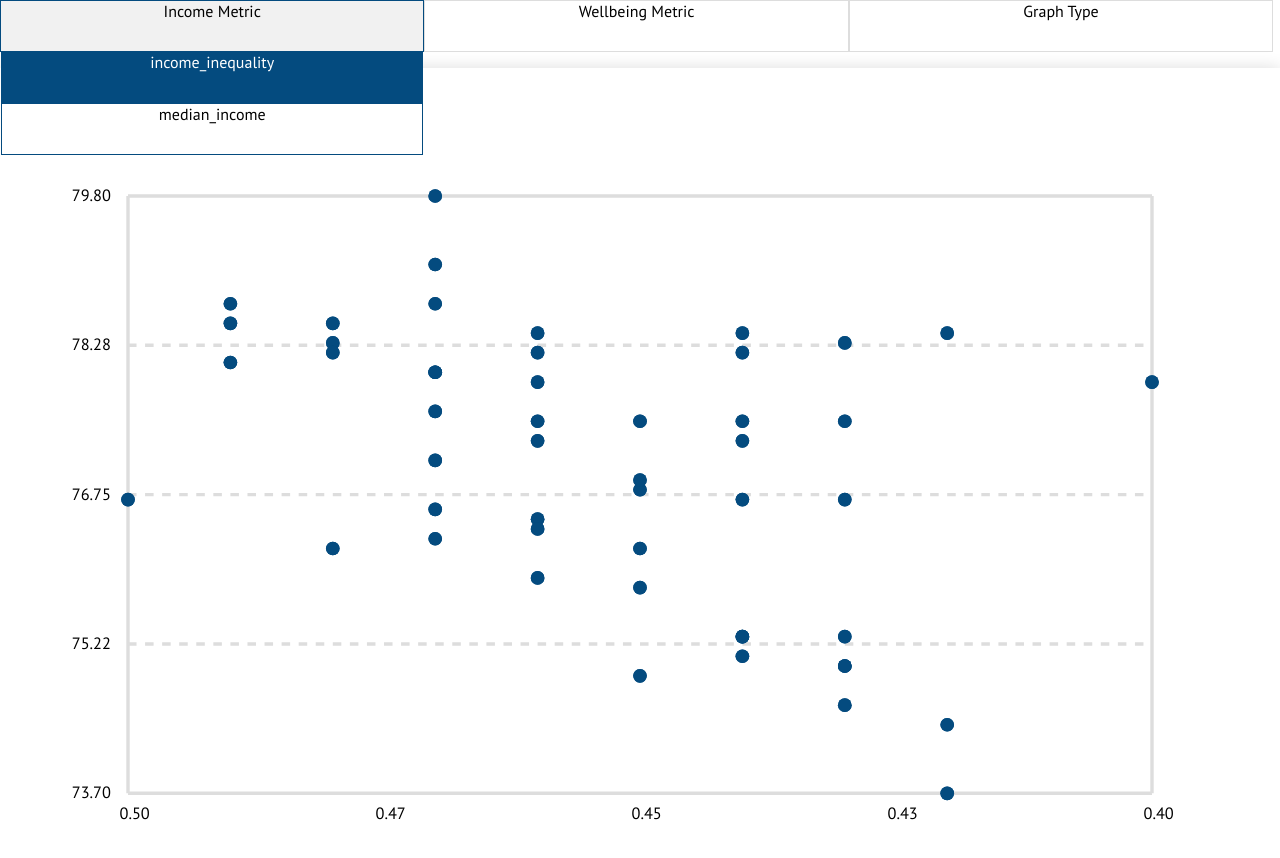
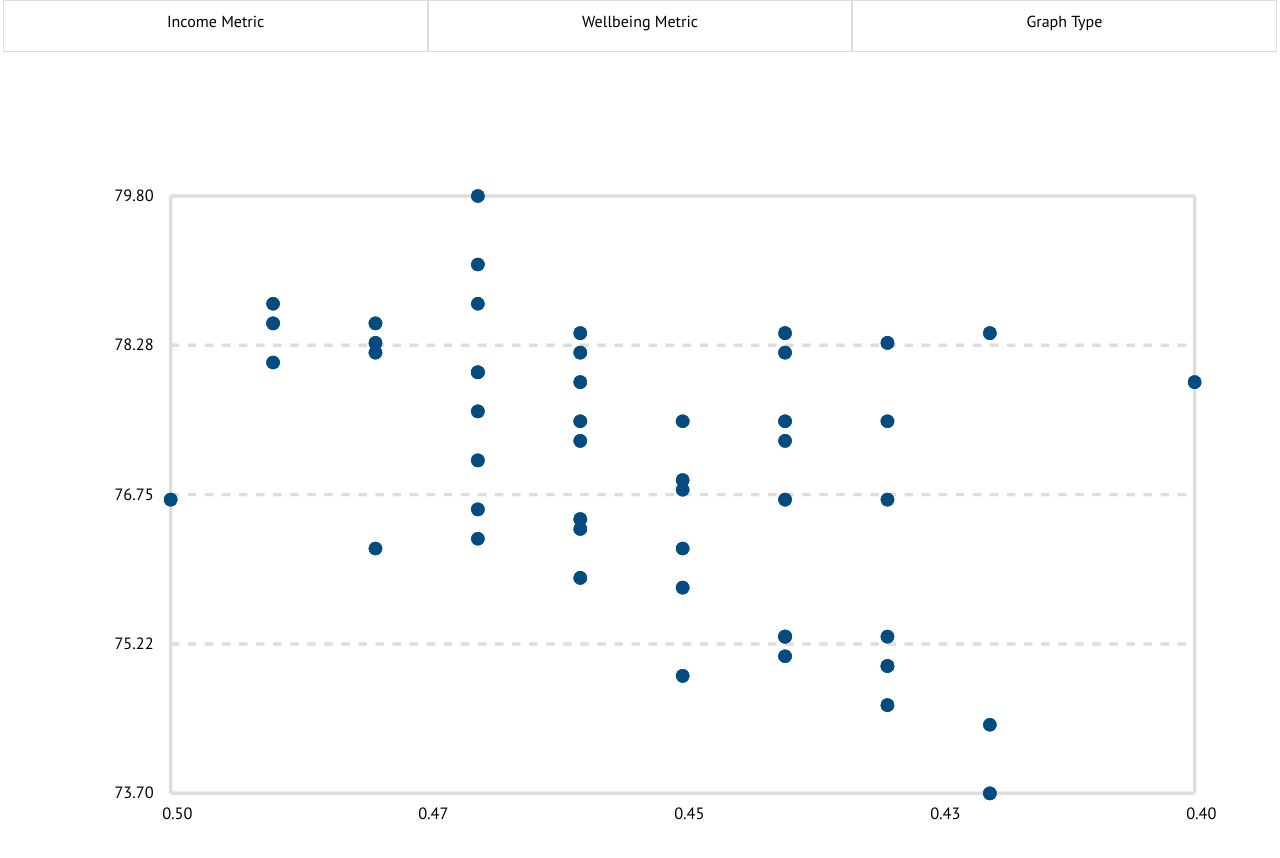
Before and after one commit to fjlanasa/inequality-visualization, a React (Create React App) app: page / in a window 1280 px wide. Shown: the top 858 px of the page. Built offline with nearby package versions, Linux system fonts and the light colour scheme.

Commit message:
some styling

```diff
--- a/src/components/Graph/Graph.js
+++ b/src/components/Graph/Graph.js
@@ -5,8 +5,8 @@ import LabelCollection from './../LabelCollection/LabelCollection';
 
 export default function Graph(props) {
   let margin = {
-    left: 75,
-    right: 75,
+    left: 100,
+    right: 50,
     top: 75,
     bottom: 75
   }
--- a/src/components/Graph/Graph.scss
+++ b/src/components/Graph/Graph.scss
@@ -12,7 +12,7 @@ circle {
 .x-axis-lines {
   stroke-dasharray: 5,5;
 }
-
-.graph-container {
-  box-shadow: 0 0 1em #ddd;
-}
+//
+// .graph-container {
+//   box-shadow: 0 0 1em #ddd;
+// }
--- a/src/components/LabelCollection/LabelCollection.js
+++ b/src/components/LabelCollection/LabelCollection.js
@@ -5,7 +5,7 @@ import metricKey from './../../metricKey';
 export default function LabelCollection(props) {
   let labels,
       {height, width, margin, incomeMetric, wellbeingMetric, maxIncomeMetric, minIncomeMetric, maxWellbeingMetric, minWellbeingMetric, graphType, position} = props;
-  if (props.position === 'y-left') {
+  if (position === 'y-left') {
     labels = [0, .25, .5, .75, 1].map((pct, index) => {
       let yCoord = pct * height + margin.top,
           labelText = metricKey[wellbeingMetric].format(minWellbeingMetric + ((maxWellbeingMetric - minWellbeingMetric)  * (1 - pct))) || minWellbeingMetric;
@@ -13,7 +13,7 @@ export default function LabelCollection(props) {
         <text className={`axis-label ${wellbeingMetric}`} textAnchor='end' x={margin.left - 10} y={yCoord + 3} key={index}>{labelText}</text>
       );
     });
-  } else if (props.position === 'y-right' && graphType === 'slope') {
+  } else if (position === 'y-right' && graphType === 'slope') {
     labels = [0, .25, .5, .75, 1].map((pct, index) => {
       let yCoord = pct * height + margin.top,
           labelText = metricKey[incomeMetric].format(minIncomeMetric + ((maxIncomeMetric - minIncomeMetric)  * (1 - pct))) || minIncomeMetric;
@@ -21,7 +21,7 @@ export default function LabelCollection(props) {
         <text className={`axis-label ${incomeMetric}`} x={margin.left + width + 10} y={yCoord + 3} key={index}>{labelText}</text>
       );
     });
-  } else if (props.position === 'x' && graphType === 'scatter') {
+  } else if (position === 'x' && graphType === 'scatter') {
     labels = [0, .25, .5, .75, 1].map((pct, index) => {
       let xCoord = pct * width + margin.left,
           labelText = metricKey[incomeMetric].format(minIncomeMetric + ((maxIncomeMetric - minIncomeMetric)  * (1 - pct))) || minIncomeMetric;
--- a/src/components/RadioButton/RadioButton.js
+++ b/src/components/RadioButton/RadioButton.js
@@ -1,12 +1,14 @@
 import React from 'react';
 import './RadioButton.css';
+import metricKey from './../../metricKey';
 
 export default function RadioButton(props) {
+  let text = metricKey[props.value].formatted_label;
   return (
     <label>
       <input type='radio' name={props.name} value={props.value} checked={props.checked} onChange={props.handleChange} />
       <div>
-        {props.value}
+        <p>{text}</p>
       </div>
     </label>
   );
--- a/src/components/RadioButton/RadioButton.scss
+++ b/src/components/RadioButton/RadioButton.scss
@@ -7,6 +7,14 @@ input[type=radio] {
 
   &+ div {
     background-color: #fff;
+    padding: 5px;
+    display: flex;
+    justify-content: center;
+    align-items: center;
+
+    p {
+      margin: 0 auto;
+    }
   }
 
   &:checked + div {
--- a/src/components/StateDataPlot/StateDataPlot.js
+++ b/src/components/StateDataPlot/StateDataPlot.js
@@ -25,7 +25,7 @@ export default function StateData(props) {
           incomeCoord,
           wellbeingCoord;
 
-  let circleClass = (hoveredState && state.state_abbrev != hoveredState.state_abbrev ? 'opaque' : '');
+  let circleClass = (hoveredState && state.state_abbrev !== hoveredState.state_abbrev ? 'opaque' : '');
 
   if (props.graphType === 'scatter') {
     incomeCoord = incomePct * width + margin.left;
--- a/src/components/Tooltip/Tooltip.js
+++ b/src/components/Tooltip/Tooltip.js
@@ -4,6 +4,7 @@ import metricKey from './../../metricKey';
 
 export default function Tooltip(props) {
   let {hoveredState, incomeMetric, wellbeingMetric, tooltipStyle} = props;
+
   if (hoveredState) {
     return (
       <div className='tooltip' style={tooltipStyle}>
--- a/src/components/Tooltip/Tooltip.scss
+++ b/src/components/Tooltip/Tooltip.scss
@@ -1,5 +1,7 @@
 .tooltip {
   box-shadow: 0 0 1em #ddd;
+  border: 1px solid black;
+  border-radius: 2px;
   position: absolute;
   padding: 1em;
   background-color: #ddd;
--- a/src/containers/App.js
+++ b/src/containers/App.js
@@ -20,7 +20,7 @@ export default class App extends Component {
     this.handleMouseLeave = this.handleMouseLeave.bind(this);
     this.handleChange = this.handleChange.bind(this);
     this.handleClickOutDash = this.handleClickOutDash.bind(this);
-    this.handleDashButtonClick = this.handleDashButtonClick.bind(this);
+    this.handleDashButtonSelect = this.handleDashButtonSelect.bind(this);
   }
 
   handleChange(e) {
@@ -50,7 +50,7 @@ export default class App extends Component {
     this.setState({selectedDashButton: null});
   }
 
-  handleDashButtonClick(e) {
+  handleDashButtonSelect(e) {
     e.stopPropagation();
     this.setState({selectedDashButton: e.currentTarget.dataset.selector});
   }
@@ -59,20 +59,19 @@ export default class App extends Component {
     let incomeMetrics = ['income_inequality', 'median_income'],
         wellbeingMetrics = ['life_expectancy', 'teen_births', 'homicides', 'imprisonment', 'drop_outs'],
         graphTypes = ['scatter', 'slope'];
-
     return (
       <div onClick={this.handleClickOutDash}>
         <div className='data-selector-collection'>
-          <div className={`${(this.state.selectedDashButton === 'income' ? 'selected' : '')} data-selector income-metric`} data-selector='income' onClick={this.handleDashButtonClick} onMouseEnter={this.handleClickOutDash}>
-            <div className='selector-btn'>Income Metric</div>
+          <div className={`${(this.state.selectedDashButton === 'income' ? 'selected' : '')} data-selector income-metric`} data-selector='income' onClick={this.handleDashButtonSelect} onMouseEnter={this.handleDashButtonSelect} onMouseLeave={this.handleClickOutDash} >
+            <div className='selector-btn'><p>Income <span className='medium-up-label'>Metric</span></p></div>
             <RadioButtonCollection name='incomeMetric' options={incomeMetrics} handleChange={this.handleChange} {...this.state}/>
           </div>
-          <div className={`${(this.state.selectedDashButton === 'wellbeing' ? 'selected' : '')} data-selector wellbeing-metic`} data-selector='wellbeing' onClick={this.handleDashButtonClick} onMouseEnter={this.handleClickOutDash}>
-            <div className='selector-btn'>Wellbeing Metric</div>
+          <div className={`${(this.state.selectedDashButton === 'wellbeing' ? 'selected' : '')} data-selector wellbeing-metic`} data-selector='wellbeing' onClick={this.handleDashButtonSelect} onMouseEnter={this.handleDashButtonSelect} onMouseLeave={this.handleClickOutDash}>
+            <div className='selector-btn'><p>Wellbeing <span className='medium-up-label'>Metric</span></p></div>
             <RadioButtonCollection name='wellbeingMetric' options={wellbeingMetrics} handleChange={this.handleChange} {...this.state}/>
           </div>
-          <div className={`${(this.state.selectedDashButton === 'chart' ? 'selected' : '')} data-selector chart-type`} data-selector='chart' onClick={this.handleDashButtonClick} onMouseEnter={this.handleClickOutDash}>
-            <div className='selector-btn'>Graph Type</div>
+          <div className={`${(this.state.selectedDashButton === 'chart' ? 'selected' : '')} data-selector chart-type`} data-selector='chart' onClick={this.handleDashButtonSelect} onMouseEnter={this.handleDashButtonSelect} onMouseLeave={this.handleClickOutDash}>
+            <div className='selector-btn'><p>Graph <span className='medium-up-label'>Type</span></p></div>
             <RadioButtonCollection name='graphType' options={graphTypes} handleChange={this.handleChange} {...this.state}/>
           </div>
         </div>
--- a/src/containers/App.scss
+++ b/src/containers/App.scss
@@ -1,3 +1,8 @@
+.data-selector-collection {
+  display: flex;
+  justify-content: center;
+}
+
 .data-selector {
   border: 1px solid #ddd;
   position: relative;
@@ -6,10 +11,35 @@
   text-align: center;
   height: 50px;
 
+  // @media (min-width: 700px) {
+  //   width: 30%;
+  //
+  //   &:first-child {
+  //     border-top-left-radius: 10px;
+  //     border-bottom-left-radius: 10px;
+  //   }
+  //
+  //   &:last-child {
+  //     border-top-right-radius: 10px;
+  //     border-bottom-right-radius: 10px;
+  //   }
+  // }
+
   .selector-btn {
     height: 100%;
 
+    p {
+      margin: 0 auto;
+      transform: translateY(50%);
+    }
 
+    .medium-up-label {
+      display: none;
+
+      @media (min-width: 700px) {
+        display: inline-block;
+      }
+    }
   }
   .radio-collection {
     display: none;
@@ -17,7 +47,6 @@
 
   &:hover,
   &.selected {
-    border: 1px solid #044B7F;
 
     .selector-btn {
       background-color: #F1F1F1;
@@ -25,14 +54,15 @@
 
     .radio-collection {
       position: absolute;
-      display: block;
+      display: flex;
+      flex-direction: column;
       z-index: 1;
       width: 100%;
 
       div {
         border: 1px solid #044B7F;
         cursor: pointer;
-        height: 50px;
+        min-height: 50px;
 
         &:hover {
           text-decoration: underline;
--- a/src/metricKey.js
+++ b/src/metricKey.js
@@ -1,4 +1,4 @@
-export default {
+let key = {
   'income_inequality': {
     formatted_label: 'Gini coefficient',
     description: 'State-level Gini coefficient based on household income (1999).',
@@ -56,4 +56,12 @@ export default {
       return `${value.toFixed(2)}%`;
     }
   },
-}
+  'scatter': {
+    'formatted_label': 'Scatter Plot'
+  },
+  'slope': {
+    'formatted_label': 'Slope Graph'
+  }
+};
+
+export default key;
```
